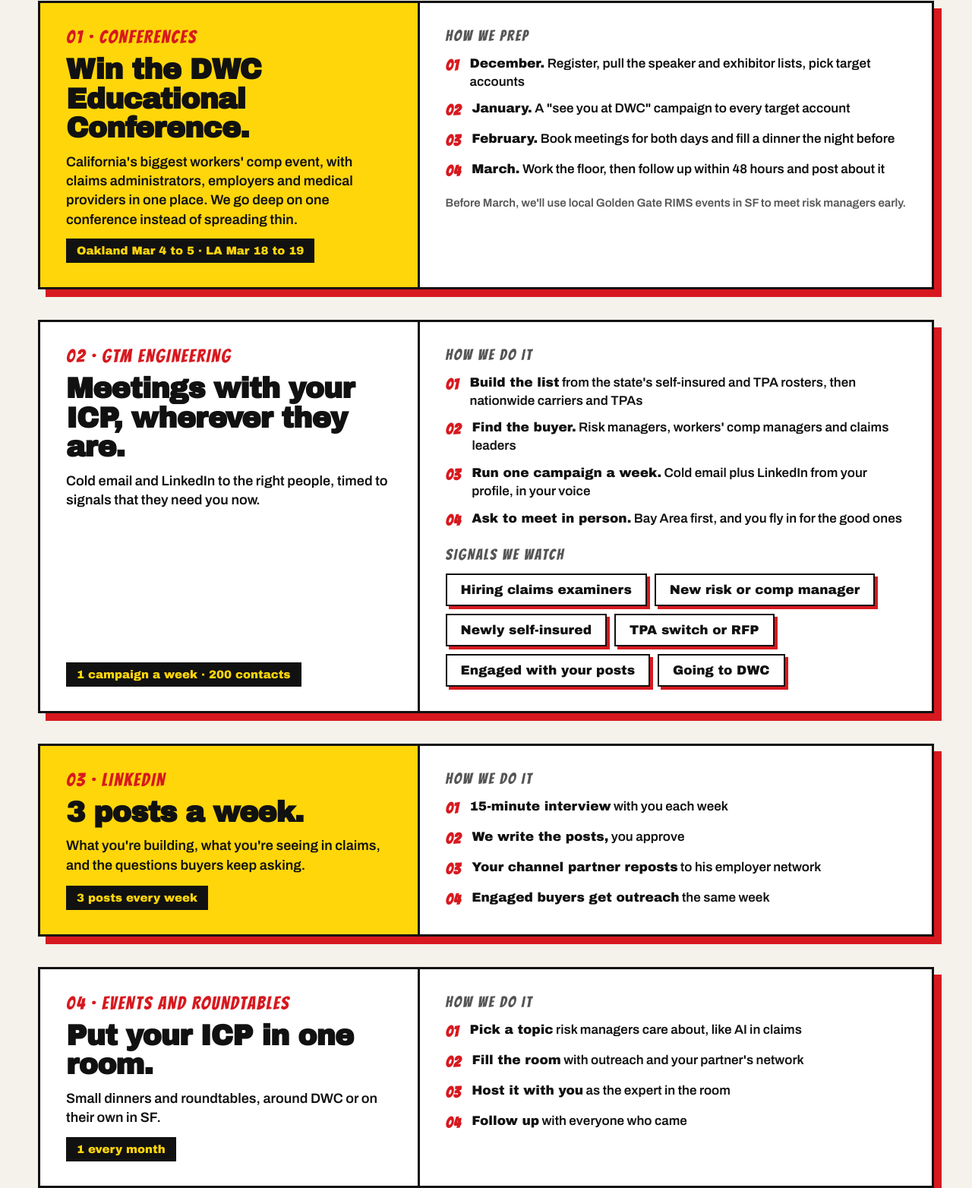
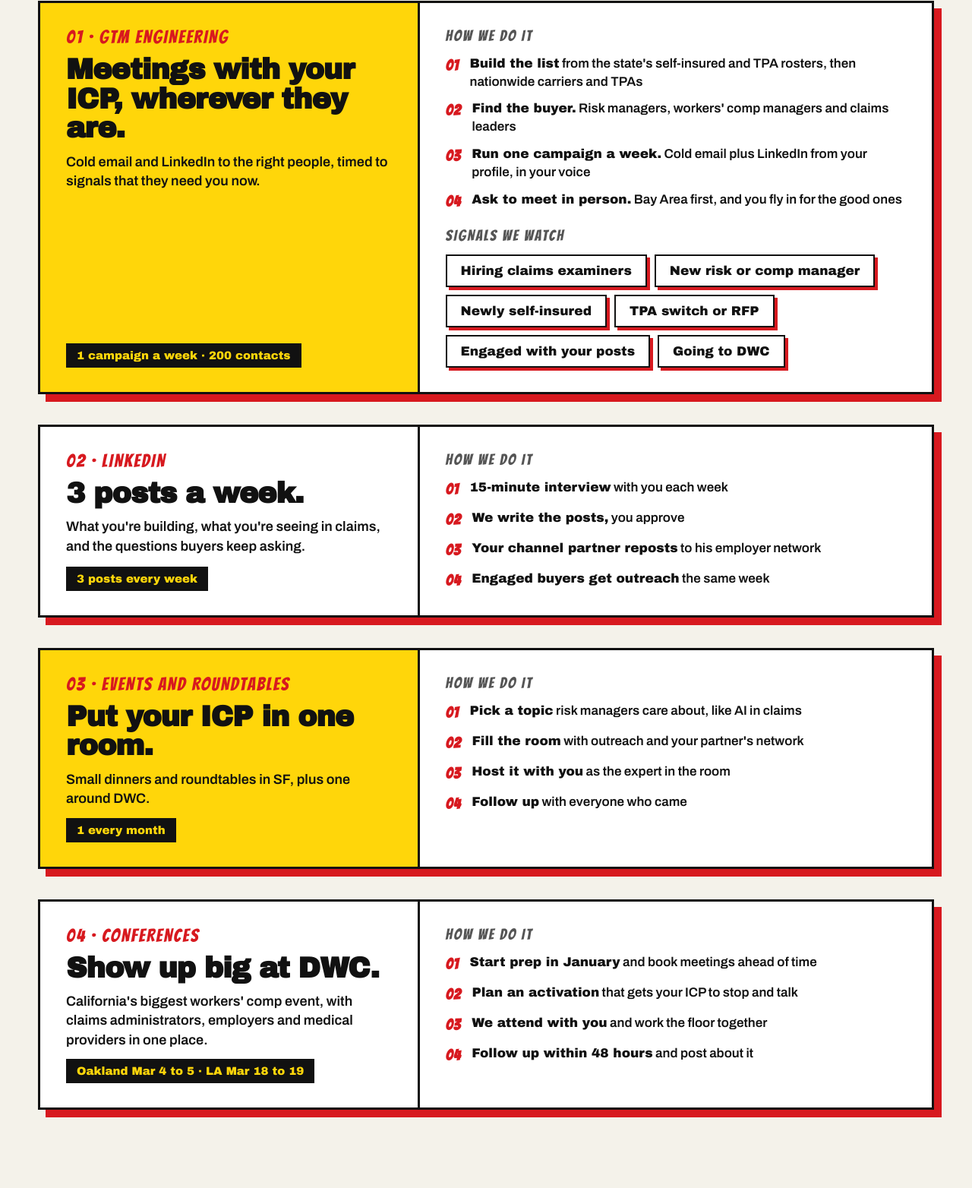
Before and after one commit to theofficialpinkie/crackedgtm, a plain HTML site: page docura.html in a window 1280 px wide. Shown: the part 1920-3484 px from the top of the page at 76% size. Drawn offline with Linux system fonts and the light colour scheme.

Commit message:
Docura proposal: move conferences to the end, simplify DWC prep
Co-Authored-By: Claude Opus 5.5 <noreply@anthropic.com>
Claude-Session: https://claude.ai/code/session_01BD3yjCuFhk99mdwyfDJpv2

```diff
--- a/docura.html
+++ b/docura.html
@@ -477,15 +477,7 @@ footer a{color:var(--paper)}
     </div>
 
     <div class="play y">
-      <div class="play-l"><span class="n">01 · CONFERENCES</span><h3>Win the DWC Educational Conference.</h3><p>California's biggest workers' comp event, with claims administrators, employers and medical providers in one place. We go deep on one conference instead of spreading thin.</p><span class="cad">Oakland Mar 4 to 5 · LA Mar 18 to 19</span></div>
-      <div class="play-r"><span class="h">HOW WE PREP</span>
-        <ol><li><span><b>December.</b> Register, pull the speaker and exhibitor lists, pick target accounts</span></li><li><span><b>January.</b> A "see you at DWC" campaign to every target account</span></li><li><span><b>February.</b> Book meetings for both days and fill a dinner the night before</span></li><li><span><b>March.</b> Work the floor, then follow up within 48 hours and post about it</span></li></ol>
-        <p style="margin:6px 0 0;font-size:15px;font-weight:600;color:var(--muted)">Before March, we'll use local Golden Gate RIMS events in SF to meet risk managers early.</p>
-      </div>
-    </div>
-
-    <div class="play">
-      <div class="play-l"><span class="n">02 · GTM ENGINEERING</span><h3>Meetings with your ICP, wherever they are.</h3><p>Cold email and LinkedIn to the right people, timed to signals that they need you now.</p><span class="cad">1 campaign a week · 200 contacts</span></div>
+      <div class="play-l"><span class="n">01 · GTM ENGINEERING</span><h3>Meetings with your ICP, wherever they are.</h3><p>Cold email and LinkedIn to the right people, timed to signals that they need you now.</p><span class="cad">1 campaign a week · 200 contacts</span></div>
       <div class="play-r"><span class="h">HOW WE DO IT</span>
         <ol><li><span><b>Build the list</b> from the state's self-insured and TPA rosters, then nationwide carriers and TPAs</span></li><li><span><b>Find the buyer.</b> Risk managers, workers' comp managers and claims leaders</span></li><li><span><b>Run one campaign a week.</b> Cold email plus LinkedIn from your profile, in your voice</span></li><li><span><b>Ask to meet in person.</b> Bay Area first, and you fly in for the good ones</span></li></ol>
         <span class="h" style="margin-top:6px">SIGNALS WE WATCH</span>
@@ -493,17 +485,24 @@ footer a{color:var(--paper)}
       </div>
     </div>
 
-    <div class="play y">
-      <div class="play-l"><span class="n">03 · LINKEDIN</span><h3>3 posts a week.</h3><p>What you're building, what you're seeing in claims, and the questions buyers keep asking.</p><span class="cad">3 posts every week</span></div>
+    <div class="play">
+      <div class="play-l"><span class="n">02 · LINKEDIN</span><h3>3 posts a week.</h3><p>What you're building, what you're seeing in claims, and the questions buyers keep asking.</p><span class="cad">3 posts every week</span></div>
       <div class="play-r"><span class="h">HOW WE DO IT</span>
         <ol><li><span><b>15-minute interview</b> with you each week</span></li><li><span><b>We write the posts,</b> you approve</span></li><li><span><b>Your channel partner reposts</b> to his employer network</span></li><li><span><b>Engaged buyers get outreach</b> the same week</span></li></ol>
       </div>
     </div>
 
-    <div class="play">
-      <div class="play-l"><span class="n">04 · EVENTS AND ROUNDTABLES</span><h3>Put your ICP in one room.</h3><p>Small dinners and roundtables, around DWC or on their own in SF.</p><span class="cad">1 every month</span></div>
+    <div class="play y">
+      <div class="play-l"><span class="n">03 · EVENTS AND ROUNDTABLES</span><h3>Put your ICP in one room.</h3><p>Small dinners and roundtables in SF, plus one around DWC.</p><span class="cad">1 every month</span></div>
       <div class="play-r"><span class="h">HOW WE DO IT</span>
         <ol><li><span><b>Pick a topic</b> risk managers care about, like AI in claims</span></li><li><span><b>Fill the room</b> with outreach and your partner's network</span></li><li><span><b>Host it with you</b> as the expert in the room</span></li><li><span><b>Follow up</b> with everyone who came</span></li></ol>
+      </div>
+    </div>
+
+    <div class="play">
+      <div class="play-l"><span class="n">04 · CONFERENCES</span><h3>Show up big at DWC.</h3><p>California's biggest workers' comp event, with claims administrators, employers and medical providers in one place.</p><span class="cad">Oakland Mar 4 to 5 · LA Mar 18 to 19</span></div>
+      <div class="play-r"><span class="h">HOW WE DO IT</span>
+        <ol><li><span><b>Start prep in January</b> and book meetings ahead of time</span></li><li><span><b>Plan an activation</b> that gets your ICP to stop and talk</span></li><li><span><b>We attend with you</b> and work the floor together</span></li><li><span><b>Follow up within 48 hours</b> and post about it</span></li></ol>
       </div>
     </div>
 
```
Also changed, not shown: docuraplan.html (+12 -13 lines).
